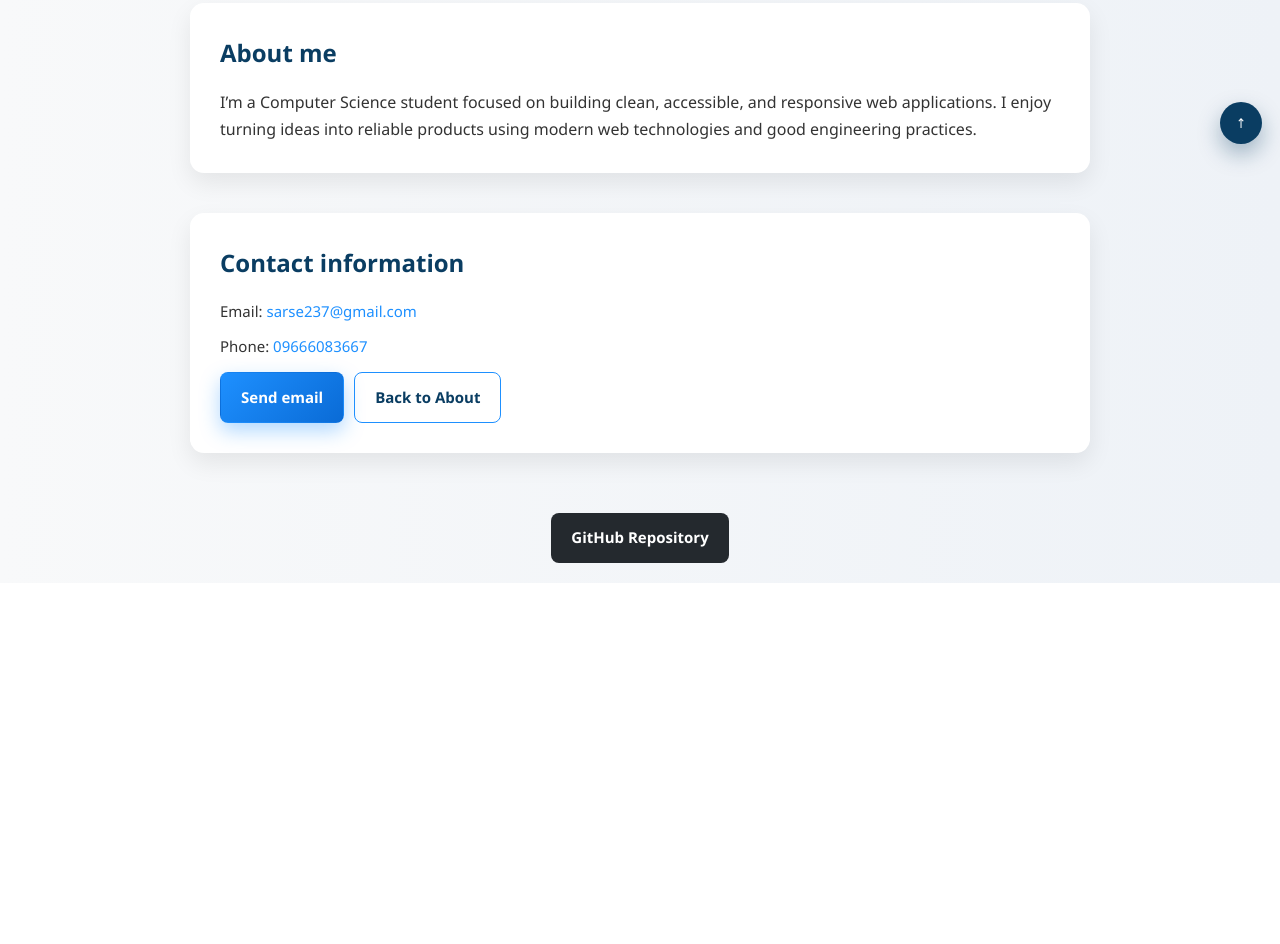
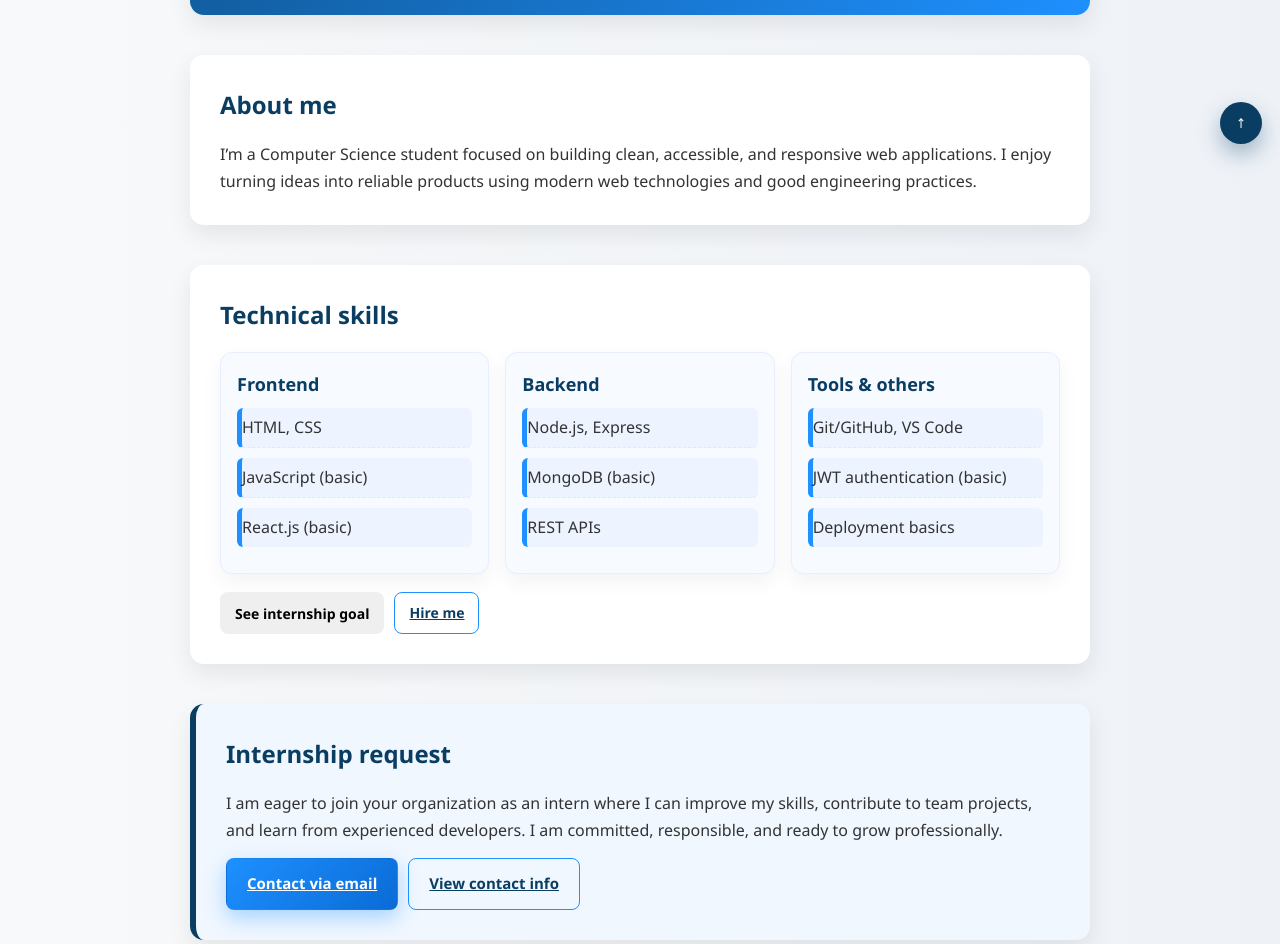
Before and after one commit to Sesar5899/Se-Sar-Lin-Lat-Wai-Portfolio, a plain HTML site: page index.html in a window 1280 px wide. Shown: the part 638-1582 px from the top of the page. Before the commit the page ends 1221 px from the top, so only its background shows below. Drawn offline with Linux system fonts and the light colour scheme.

Commit message:
Update index.html

```diff
--- a/index.html
+++ b/index.html
@@ -3,13 +3,24 @@
 
 <head>
     <meta charset="UTF-8">
-    <title> Portfolio</title>
+    <title>Internship Portfolio</title>
     <link rel="stylesheet" href="style.css">
 </head>
 
 <body>
 
-
+    <!-- Sticky Navigation -->
+    <header class="nav">
+        <div class="nav-inner">
+            <a href="#" class="logo">Se Sar Lin Lat Wai</a>
+            <nav class="nav-links">
+                <a href="#about">About</a>
+                <a href="#skills">Skills</a>
+                <a href="#internship">Internship</a>
+                <a href="#contact">Contact</a>
+            </nav>
+        </div>
+    </header>
 
     <!-- HERO SECTION -->
     <section class="hero">
@@ -23,7 +34,8 @@
             <div class="hero-buttons">
                 <button class="btn primary"
                     onclick="document.getElementById('about').scrollIntoView({behavior:'smooth'})">About</button>
-
+                <button class="btn outline"
+                    onclick="document.getElementById('skills').scrollIntoView({behavior:'smooth'})">Skills</button>
                 <button class="btn ghost"
                     onclick="document.getElementById('contact').scrollIntoView({behavior:'smooth'})">Contact</button>
                 <!-- NEW GitHub button -->
@@ -43,12 +55,64 @@
         </p>
     </section>
 
+    <!-- SKILLS -->
+    <section id="skills" class="skills">
+        <h2>Technical skills</h2>
 
+        <!-- Skill cards -->
+        <div class="skills-grid">
+            <div class="skill-card">
+                <h3>Frontend</h3>
+                <ul>
+                    <li>HTML, CSS</li>
+                    <li>JavaScript (basic)</li>
+                    <li>React.js (basic)</li>
+                </ul>
+            </div>
 
+            <div class="skill-card">
+                <h3>Backend</h3>
+                <ul>
+                    <li>Node.js, Express</li>
+                    <li>MongoDB (basic)</li>
+                    <li>REST APIs</li>
+                </ul>
+            </div>
 
+            <div class="skill-card">
+                <h3>Tools & others</h3>
+                <ul>
+                    <li>Git/GitHub, VS Code</li>
+                    <li>JWT authentication (basic)</li>
+                    <li>Deployment basics</li>
+                </ul>
+            </div>
+        </div>
 
+        <!-- Inline quick links -->
+        <div class="skills-actions">
+            <button class="btn small"
+                onclick="document.getElementById('internship').scrollIntoView({behavior:'smooth'})">See internship
+                goal</button>
+            <a class="btn small outline" href="mailto:sarse237@gmail.com">Hire me</a>
+        </div>
+    </section>
 
-
+    <!-- INTERNSHIP REQUEST -->
+    <section id="internship" class="internship">
+        <h2>Internship request</h2>
+        <p>
+            I am eager to join your organization as an intern where I can improve my skills,
+            contribute to team projects, and learn from experienced developers.
+            I am committed, responsible, and ready to grow professionally.
+        </p>
+        <div class="internship-actions">
+            <a class="btn primary"
+                href="mailto:sarse237@gmail.com?subject=Internship%20Opportunity%20-%20Se%20Sar%20Lin%20Lat%20Wai">Contact
+                via email</a>
+            <a class="btn outline" href="#contact">View contact info</a>
+        </div>
+    </section>
 
     <!-- CONTACT -->
     <section id="contact" class="contact">
@@ -67,7 +131,7 @@
 
     <!-- FOOTER -->
     <footer>
-
+        <p>© 2026 BCSc Internship Portfolio</p>
         <!-- GitHub link in footer -->
         <a class="btn github" href="https://github.com/Sesar5899/SeSarLinLatWai-Portfolio" target="_blank">GitHub
             Repository</a>
```
